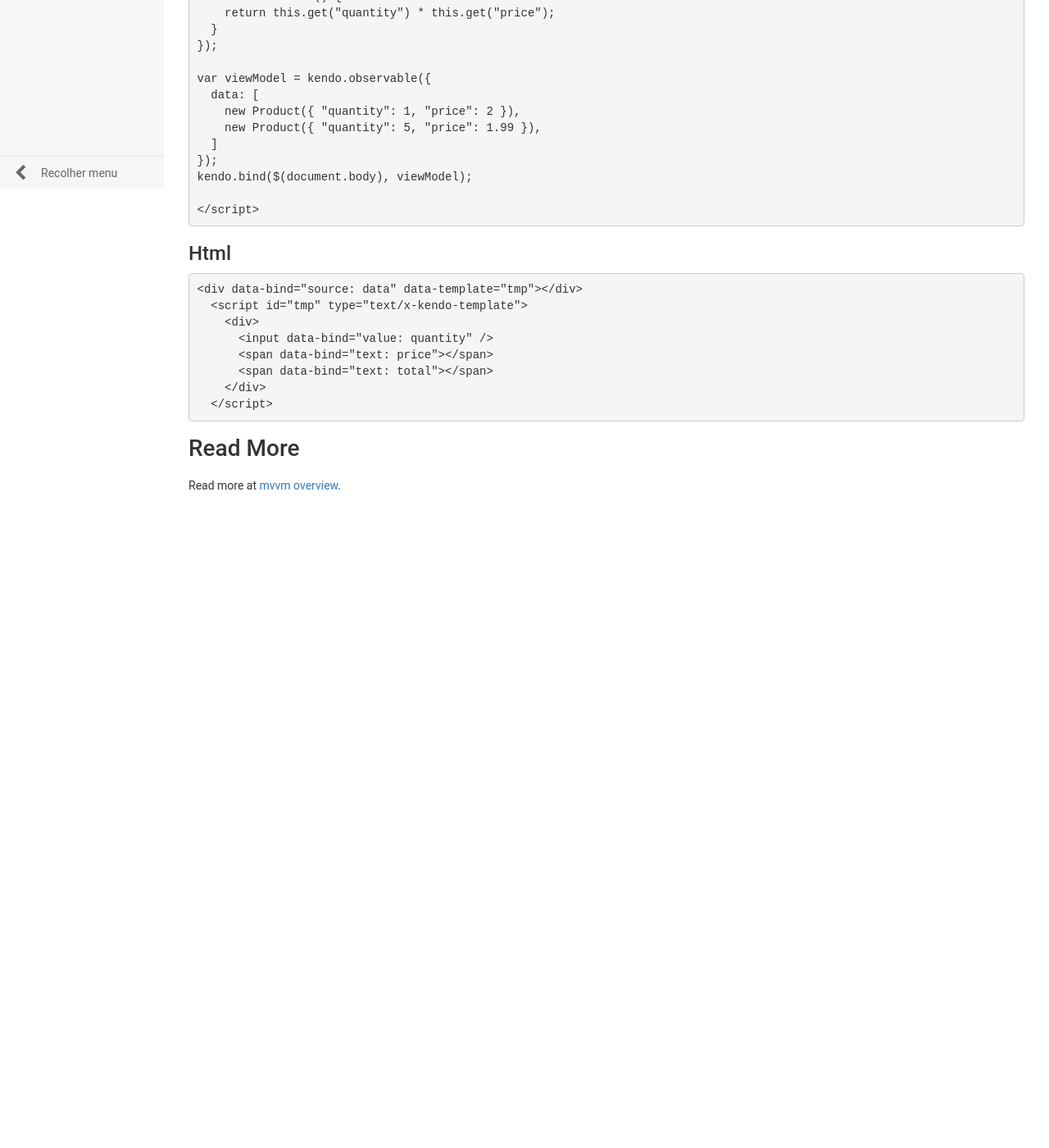
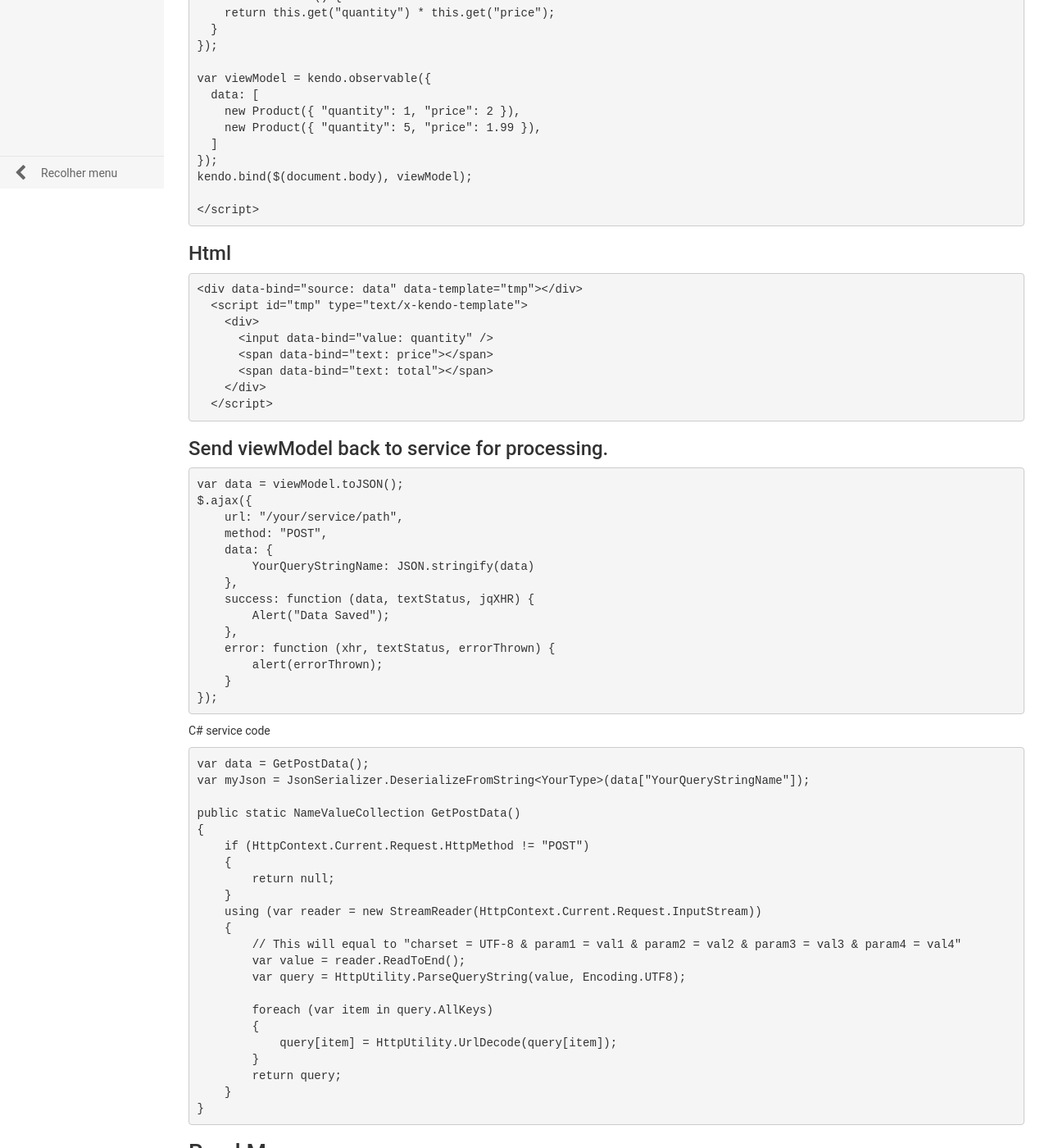
Before and after one commit to majorsilence/Dev, a Jekyll site: the page built from docs/Javascript/kendo-mvvm.md, in a window 1280 px wide and 1400 px high, scrolled down 1170 px. Shown: the whole window at 82% size. Built offline with Jekyll 4.4.1, drawn with Linux system fonts in a browser that asks for light colours; nearby versions of some CDN libraries; Markdown is read by kramdown in place of the engine named in the settings; before the commit the page ends 1797 px from its top, so only the background shows below that.

Commit message:
Update kendo-mvvm.md

````diff
--- a/docs/Javascript/kendo-mvvm.md
+++ b/docs/Javascript/kendo-mvvm.md
@@ -86,6 +86,51 @@ kendo.bind($(document.body), viewModel);
   </script>
 ```
 
+### Send viewModel back to service for processing.
+
+```javascript
+var data = viewModel.toJSON();
+$.ajax({
+    url: "/your/service/path",
+    method: "POST",
+    data: {
+        YourQueryStringName: JSON.stringify(data)
+    },
+    success: function (data, textStatus, jqXHR) {
+        Alert("Data Saved");
+    },
+    error: function (xhr, textStatus, errorThrown) {
+        alert(errorThrown);
+    }
+});
+```
+
+C# service code
+```c#
+var data = GetPostData();
+var myJson = JsonSerializer.DeserializeFromString<YourType>(data["YourQueryStringName"]);
+
+public static NameValueCollection GetPostData()
+{
+    if (HttpContext.Current.Request.HttpMethod != "POST")
+    {
+        return null;
+    }
+    using (var reader = new StreamReader(HttpContext.Current.Request.InputStream))
+    {
+        // This will equal to "charset = UTF-8 & param1 = val1 & param2 = val2 & param3 = val3 & param4 = val4"
+        var value = reader.ReadToEnd();
+        var query = HttpUtility.ParseQueryString(value, Encoding.UTF8);
+
+        foreach (var item in query.AllKeys)
+        {
+            query[item] = HttpUtility.UrlDecode(query[item]);
+        }
+        return query;
+    }
+}
+```
+
 
 # Read More
 
````
